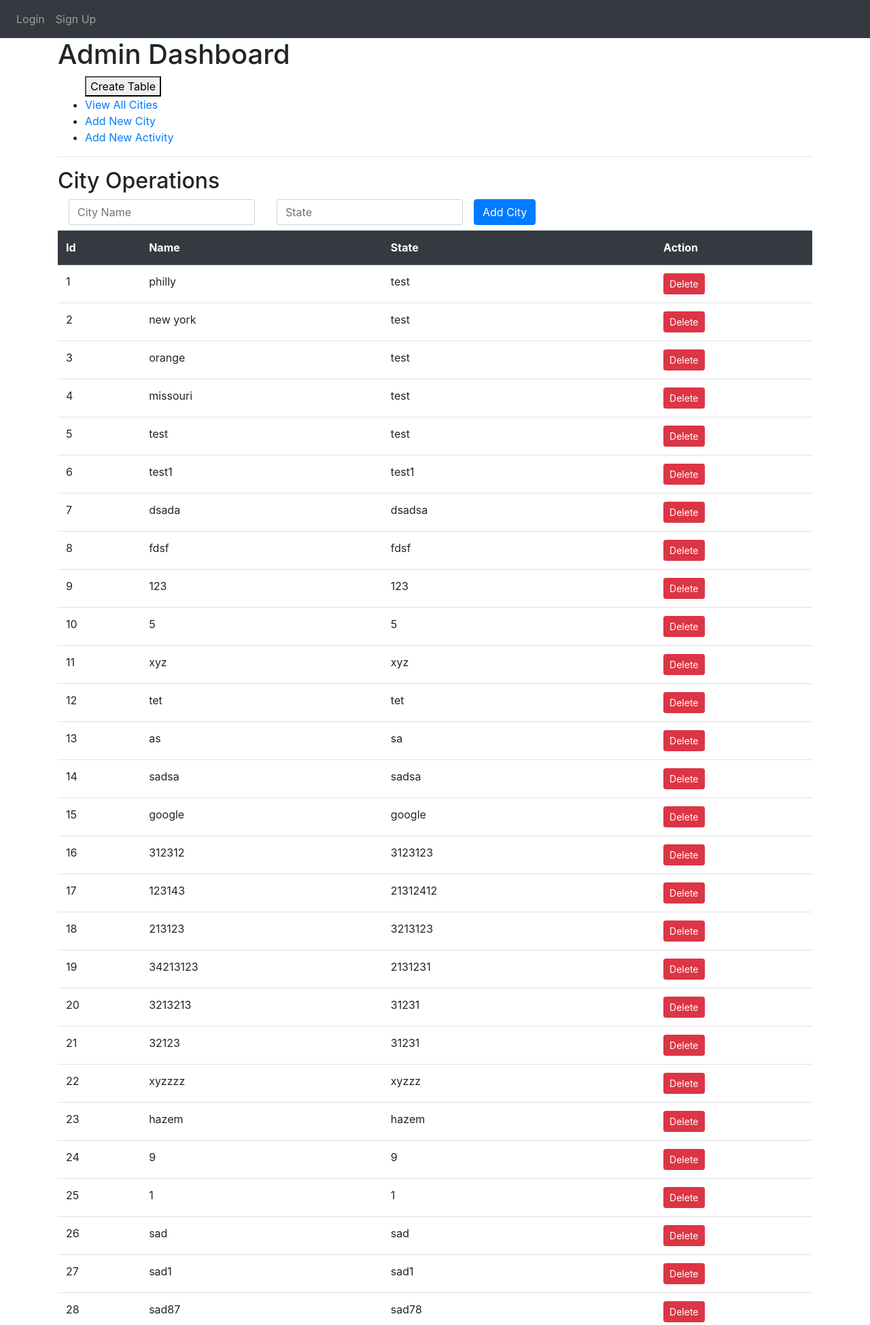
After one commit to Wafik20/Smartinerary, a Flask app: page /admin/ in a window 1280 px wide. The commit adds this page. Shown: the top 1949 px of the page at 68% size. Run offline with Flask 3, Linux system fonts and the light colour scheme; some libraries are stand-ins or nearby versions.

Commit message:
added changes to the admin dash

```diff
--- a/website/routes/admin_route.py
+++ b/website/routes/admin_route.py
@@ -14,6 +14,16 @@ from flask import request
 
 
 admin_router = Blueprint('admin_router', __name__)
+
+#
+def get_cities():
+	print(City.query.all())
+	return list(City.query.all())
+
+#Go to admin dashboard:
+@admin_router.route('/')
+def admin_dashboard():
+    return render_template('admin_dash.html', user=current_user, cities=get_cities())
 
 ##CITIES
 #--------------------------------------------------------------------------
@@ -33,24 +43,19 @@ def get_all_cities():
 def create_city():
 	#if (current_user.is_admin == False):  return abort(401, "your are not authorized")
 	data = request.get_json()
-	if not 'name' in data or not 'state' in data:
-		return jsonify({
-			'error': 'Bad Request',
-			'message': 'Name of todo or email of creator not given'
-		}), 400
-	else:
-		city = City(name = data['name'], state = data['state'])
-		db.session.add(city)
-		db.session.commit()
-		return {
-		'id': city.id, 'name': city.name,
-		'state': city.state
-	    }, 201
+	print("Added City:\n", data)
+	city_name = data['name']
+	state = data['state']
+	city = City(name = city_name, state = state)
+	db.session.add(city)
+	db.session.commit()
+	return render_template("admin_dash.html", user=current_user)
 
 # Delete city
-@admin_router.route('/city/<id>/', methods=['DELETE'] )
-def delete_city(id):
-	city = City.query.filter_by(id=id).first_or_404()
+@admin_router.route('/city', methods=['DELETE'] )
+def delete_city():
+	city_id = request.args.get('city_id')
+	city = City.query.filter_by(id=city_id).first_or_404()
 	db.session.delete(city)
 	db.session.commit()
 	return {
@@ -144,18 +149,23 @@ def get_rand_activity():  # sourcery skip: avoid-builtin-shadow
 	#only 3 valid types of activities (morning, afternoon, evening)
 	#
 	valid_types = ['morning', 'afternoon', 'evening']
+
 	#choose type
 	type = request.args.get('type')
+
 	#choose city
 	city_name = request.args.get('city')
+
 	#enforce city validity
 	city = City.query.filter_by(name=city_name).first_or_404()
+
 	#enforce type validity
 	if type not in valid_types:
 		return jsonify({
 			'error': 'Bad request',
 			'message': 'Invalid type of activity'
 		}), 400
+
 	#generate random activity based on the city and type
 	activity_rand = random.choice(list(Activity.query.filter_by(activity_type=type, city_id=city.id)))
 	return jsonify(
--- a/website/routes/smartineraries_route.py
+++ b/website/routes/smartineraries_route.py
@@ -16,14 +16,17 @@ smartinerary_router = Blueprint('smartinerary_router', __name__)
 @login_required
 def create_smartinerary():
 	data = request.get_json()
+
 	# enforce city_id
 	if not 'city_id' in data:
 		return jsonify({
 			'error': 'Bad Request',
 			'message': 'Smartinerary is not referenced to a valid city'
 		}), 400
+
 	# get user
 	user = current_user
+
 	# create smartinerary
 	smartinerary = Smartinerary(
 		user_id = user.id,
@@ -31,8 +34,10 @@ def create_smartinerary():
 		name = data['name'],
 		description = data['description']
 	)
+
 	db.session.add(smartinerary)
 	db.session.commit()
+
 	return {
 		'id': smartinerary.id,
 		'user_id': smartinerary.user_id, 'city_id': smartinerary.city_id,
@@ -45,6 +50,7 @@ def create_smartinerary():
 @login_required
 def get_all_smartineraries():
 	curr_user_id = current_user.id
+
 	return jsonify([
 		{
 			'id': smartinerary.id,
--- /dev/null
+++ b/website/static/admin_dash.js
@@ -0,0 +1,65 @@
+
+
+function test() {
+  console.log("I am working");
+}
+function openPopup() {
+  var popup = window.open("", "myPopup", "width=400,height=400");
+  popup.document.write("<h1>Hello, world!</h1>");
+}
+
+function createCitiesTable() {
+  axios.get('http://127.0.0.1:5000/admin/city')
+    .then(response => {
+      const tableBody = document.querySelector('#myTable tbody');
+      response.data.forEach(city => {
+        const row = document.createElement('tr');
+        row.innerHTML = `
+          <td>${city.name}</td>
+          <td>${city.state}</td>
+        `;
+        tableBody.appendChild(row);
+      });
+    })
+    .catch(error => {
+      console.error(error);
+    });
+}
+
+function updateCitiesTable() {
+  event.preventDefault();
+
+  const name = document.getElementById("name").value;
+  const state = document.getElementById("state").value;
+
+  console.log({
+    name: name,
+    state: state
+  });
+
+  axios.post("http://127.0.0.1:5000/admin/city", {
+    name: name,
+    state: state
+  })
+  .then(response => {
+
+    addRowToTable(name, state);
+  })
+  .catch(error => {
+    console.error(error);
+  });
+}
+
+
+function addRowToTable(name, state) {
+  var table = document.getElementById("myTable");
+  var row = table.insertRow(-1);
+  var nameCell = row.insertCell(0);
+  var stateCell = row.insertCell(1);
+  nameCell.innerHTML = name;
+  stateCell.innerHTML = state;
+}
+
+function deleteCity(cityId) {
+console.log("you are trying to delete city with id:" + cityId);
+}
--- /dev/null
+++ b/website/templates/admin_dash.html
@@ -0,0 +1,86 @@
+{% extends 'base.html' %}
+{% block title %}Admin Dashboard{% endblock %}
+{% block content %}
+
+
+<script src="{{ url_for('static', filename='admin_dash.js') }}"></script>
+<script src="https://cdn.jsdelivr.net/npm/axios/dist/axios.min.js"></script>
+
+
+
+    <h1>Admin Dashboard</h1>
+    <ul>
+        <button onclick="createCitiesTable()">Create Table</button>
+        <li><a href="" onclick="">View All Cities</a></li>
+        <li><a href="">Add New City</a></li>
+        <li><a href="">Add New Activity</a></li>
+    </ul>
+    <hr>
+    <h2>City Operations</h2>
+    <form method="POST" onsubmit="updateCitiesTable()" action="http://127.0.0.1:5000/admin/city" name="add-city-form" class="form-inline">
+      <div class="form-group mx-sm-3 mb-2">
+          <label for="city-name" class="sr-only">City Name:</label>
+          <input type="text" id="name" name="city_name" class="form-control" placeholder="City Name" required>
+      </div>
+      <div class="form-group mx-sm-3 mb-2">
+          <label for="state" class="sr-only">State:</label>
+          <input type="text" id="state" name="state" class="form-control" placeholder="State" required>
+      </div>
+      <button type="submit" class="btn btn-primary mb-2">Add City</button>
+  </form>
+
+
+    <table id="myTable" class="table admin_table">
+      <thead class="thead-dark">
+          <tr>
+              <th scope="col">Id</th>
+              <th scope="col">Name</th>
+              <th scope="col">State</th>
+              <th scope="col">Action</th>
+          </tr>
+      </thead>
+      <tbody>
+          {% for city in cities %}
+          <tr data-city-id="{{ city.id }}">
+              <td>{{ city.id }}</td>
+              <td>{{ city.name }}</td>
+              <td>{{ city.state }}</td>
+              <td>
+                  <button class="btn btn-danger btn-sm" onclick="deleteCity({{ city.id }})">Delete</button>
+              </td>
+          </tr>
+          {% endfor %}
+      </tbody>
+  </table>
+
+
+
+
+    <h2>Activity Operations</h2>
+    <table>
+        <thead>
+            <tr>
+                <th>ID</th>
+                <th>Type</th>
+                <th>Place</th>
+                <th>Location</th>
+                <th>City</th>
+                <th>Actions</th>
+            </tr>
+        </thead>
+        <tbody>
+            {% for activity in activities %}
+            <tr>
+                <td>{{ activity.id }}</td>
+                <td>{{ activity.activity_type }}</td>
+                <td>{{ activity.activity_place }}</td>
+                <td>{{ activity.activity_location }}</td>
+                <td>{{ activity.city.name }}</td>
+                <td>
+                </td>
+            </tr>
+            {% endfor %}
+        </tbody>
+    </table>
+    <hr>
+    {% endblock %}
--- a/website/templates/base.html
+++ b/website/templates/base.html
@@ -1,5 +1,6 @@
 <!DOCTYPE html>
 <html>
+
   <head>
     <meta charset="utf-8" />
     <meta name="viewport" content="width=device-width, initial-scale=1" />
--- a/website/templates/home.html
+++ b/website/templates/home.html
@@ -13,6 +13,7 @@
   <body>
     <h1 align="center">Smartinerary</h1>
     <h1>Welcome {{current_user.first_name}}</h1>
+    <a href="{{ url_for('admin_router.admin_dashboard') }}">Admin Dashboard</a>
     <a class="nav-item nav-link" id="logout" href="/logout">Logout</a>
     <script src="" async defer></script>
   </body>
```
Also changed, not shown: website/auth.py (+5 -6 lines), website/routes/user_route.py (+8 -1 lines), instance/database.db.
